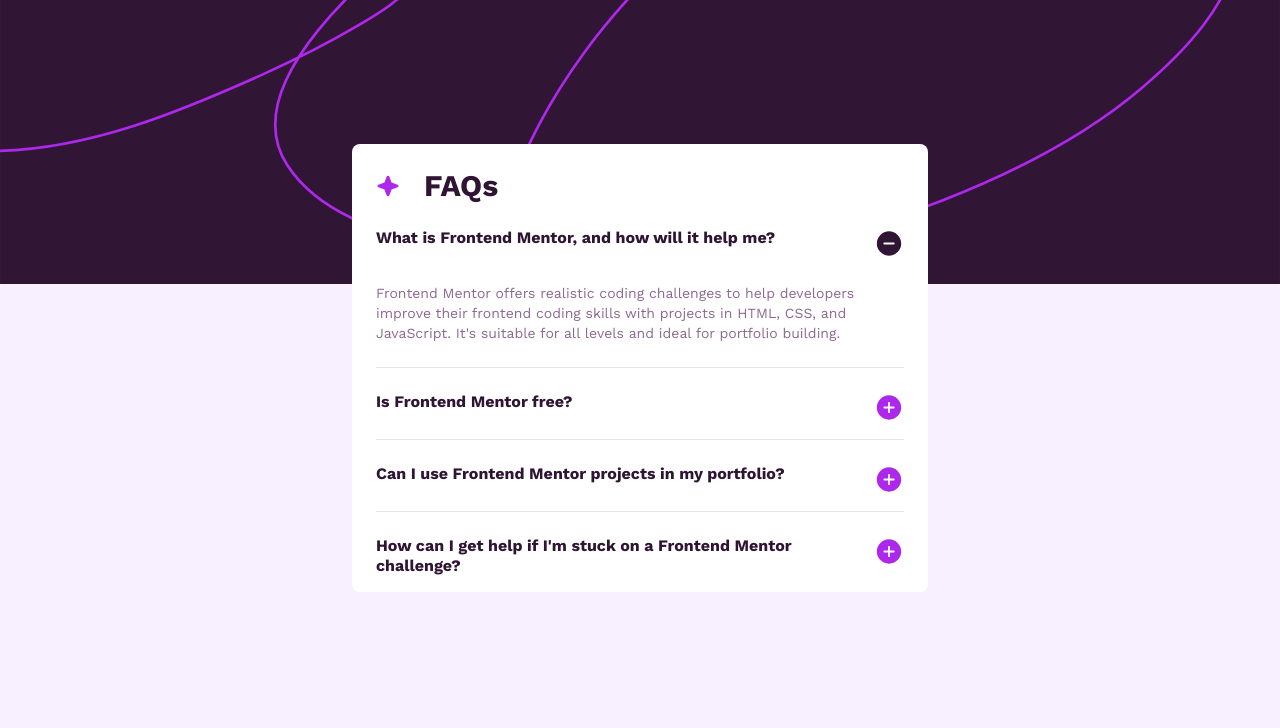
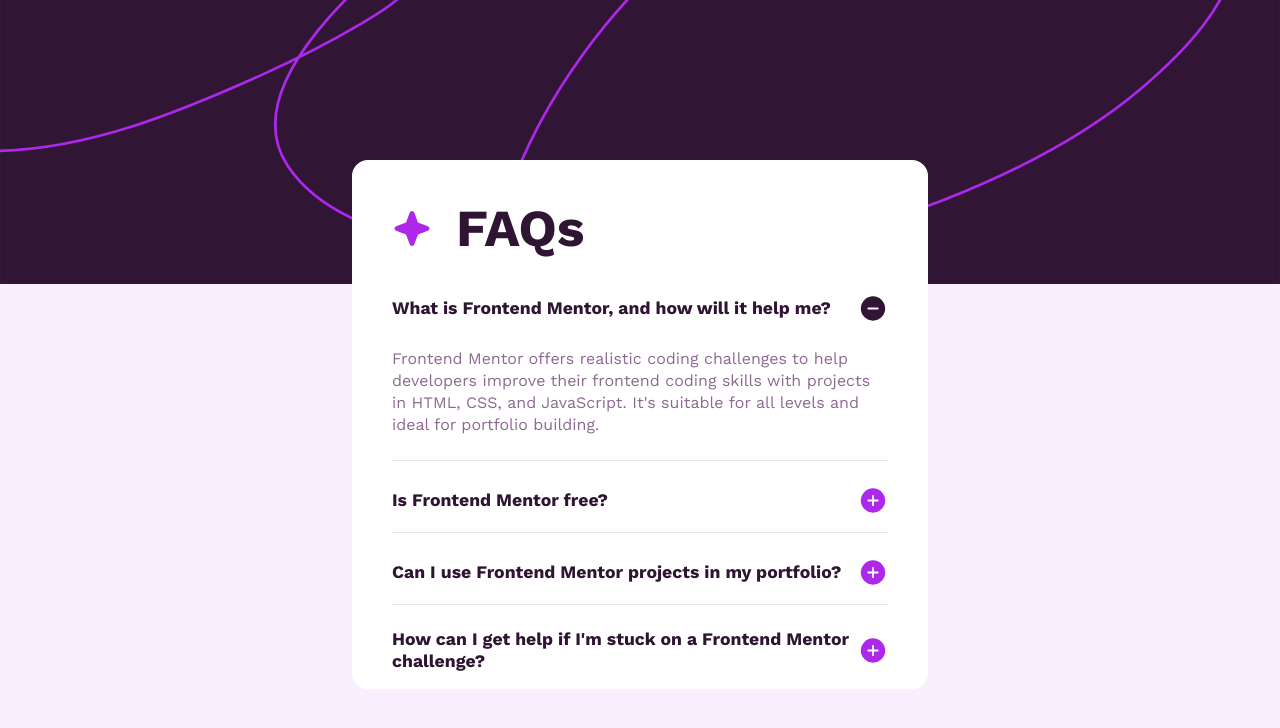
Before and after one commit to wendyhamel/FmFaqAccordion, a plain HTML site: page index.html in a window 1280 px wide. Drawn offline with nearby package versions, Linux system fonts and the light colour scheme.

Commit message:
styling desktop

```diff
--- a/index.html
+++ b/index.html
@@ -26,22 +26,22 @@
     <img class="object-cover w-full h-full md:hidden" src="./assets/images/background-pattern-mobile.svg" alt="mobile background image" aria-hidden="true">
     <img class="hidden md:block md:object-cover md:w-full md:h-full" src="./assets/images/background-pattern-desktop.svg" alt="desktop background image" aria-hidden="true">
   </div>
-  <main class="relative mt-36 mx-6 bg-white rounded-lg px-6 pt-6 md:max-w-xl lg:mx-auto">
+  <main class="relative mt-36 mx-6 bg-white rounded-lg px-6 pt-6 md:max-w-xl md:rounded-2xl md:mt-40 md:px-10 md:pt-12 lg:mx-auto">
     <div class="flex items-center gap-6">
-      <img class="w-6" src="./assets/images/icon-star.svg" alt="star">
-      <h1 class="text-3xl font-bold">FAQs</h1>
+      <img class="w-6 md:w-10" src="./assets/images/icon-star.svg" alt="star">
+      <h1 class="text-3xl font-bold md: text-[3.25rem]">FAQs</h1>
     </div>
-    <ul class="divide-y divide-y-pink">
+    <ul class="divide-y divide-y-pink md:pt-5">
       <li>
         <details class="faq mt-6" open>
-          <summary class="w-full cursor-pointer flex gap-4 justify-between font-semibold leading-tight pb-4 group focus:outline-none">
-            <span class="group-hover:text-purple group-focus:text-purple transition ease-out">What is Frontend Mentor, and how will it help me?</span>
+          <summary class="w-full cursor-pointer flex gap-4 items-center justify-between font-semibold leading-tight pb-4 group focus:outline-none md:gap-1">
+            <span class="md:text-[1.1rem] group-hover:text-purple group-focus:text-purple transition ease-out">What is Frontend Mentor, and how will it help me?</span>
             <span class="grid shrink-0">
               <img class="col-start-1 row-start-1 opened-img transition ease-out" src="./assets/images/icon-plus.svg" alt="+">
               <img class="col-start-1 row-start-1 closed-img transition ease-out" src="./assets/images/icon-minus.svg" alt="-">
             </span>
           </summary>
-          <p class="text-purple-gray text-sm pt-2 pb-6">
+          <p class="text-purple-gray text-sm pt-2 pb-6 md:text-base md:leading-snug">
             Frontend Mentor offers realistic coding challenges to help developers improve their
             frontend coding skills with projects in HTML, CSS, and JavaScript. It's suitable for
             all levels and ideal for portfolio building.
@@ -51,14 +51,14 @@
 
       <li>
         <details class="faq mt-6">
-          <summary class="w-full cursor-pointer flex gap-4 justify-between font-semibold leading-tight pb-4 group focus:outline-none">
-            <span class="group-hover:text-purple group-focus:text-purple transition ease-out">Is Frontend Mentor free?</span>
+          <summary class="w-full cursor-pointer flex gap-4 items-center justify-between font-semibold leading-tight pb-4 group focus:outline-none md:gap-1">
+            <span class="md:text-[1.1rem] group-hover:text-purple group-focus:text-purple transition ease-out">Is Frontend Mentor free?</span>
             <span class="grid shrink-0">
               <img class="col-start-1 row-start-1 opened-img transition ease-out" src="./assets/images/icon-plus.svg" alt="+">
               <img class="col-start-1 row-start-1 closed-img transition ease-out" src="./assets/images/icon-minus.svg" alt="-">
             </span>
           </summary>
-          <p class="text-purple-gray text-sm pt-2 pb-6">
+          <p class="text-purple-gray text-sm pt-2 pb-6 md:text-base md:leading-snug">
             Yes, Frontend Mentor offers both free and premium coding challenges, with the free
             option providing access to a range of projects suitable for all skill levels.
           </p>
@@ -67,14 +67,14 @@
 
       <li>
         <details class="faq mt-6">
-          <summary class="w-full cursor-pointer flex gap-4 justify-between font-semibold leading-tight pb-4 group focus:outline-none">
-            <span class="group-hover:text-purple group-focus:text-purple transition ease-out">Can I use Frontend Mentor projects in my portfolio?</span>
+          <summary class="w-full cursor-pointer flex gap-4 items-center justify-between font-semibold leading-tight pb-4 group focus:outline-none md:gap-1">
+            <span class="md:text-[1.1rem] group-hover:text-purple group-focus:text-purple transition ease-out">Can I use Frontend Mentor projects in my portfolio?</span>
             <span class="grid shrink-0">
               <img class="col-start-1 row-start-1 opened-img transition ease-out" src="./assets/images/icon-plus.svg" alt="+">
               <img class="col-start-1 row-start-1 closed-img transition ease-out" src="./assets/images/icon-minus.svg" alt="-">
             </span>
           </summary>
-          <p class="text-purple-gray text-sm pt-2 pb-6">
+          <p class="text-purple-gray text-sm pt-2 pb-6 md:text-base md:leading-snug">
             Yes, you can use projects completed on Frontend Mentor in your portfolio. It's an excellent
             way to showcase your skills to potential employers!
           </p>
@@ -83,14 +83,14 @@
 
       <li>
         <details class="faq mt-6">
-          <summary class="w-full cursor-pointer flex gap-4 justify-between font-semibold leading-tight pb-4 group focus:outline-none">
-            <span class="group-hover:text-purple group-focus:text-purple transition ease-out">How can I get help if I'm stuck on a Frontend Mentor challenge?</span>
+          <summary class="w-full cursor-pointer flex gap-4 items-center justify-between font-semibold leading-tight pb-4 group focus:outline-none md:gap-1">
+            <span class="md:text-[1.1rem] group-hover:text-purple group-focus:text-purple transition ease-out">How can I get help if I'm stuck on a Frontend Mentor challenge?</span>
             <span class="grid shrink-0">
               <img class="col-start-1 row-start-1 opened-img transition ease-out" src="./assets/images/icon-plus.svg" alt="+">
               <img class="col-start-1 row-start-1 closed-img transition ease-out" src="./assets/images/icon-minus.svg" alt="-">
             </span>
           </summary>
-          <p class="text-purple-gray text-sm pt-2 pb-6">
+          <p class="text-purple-gray text-sm pt-2 pb-6 md:text-base md:leading-snug">
             The best place to get help is inside Frontend Mentor's Discord community. There's a help
             channel where you can ask questions and seek support from other community members.
           </p>
```
